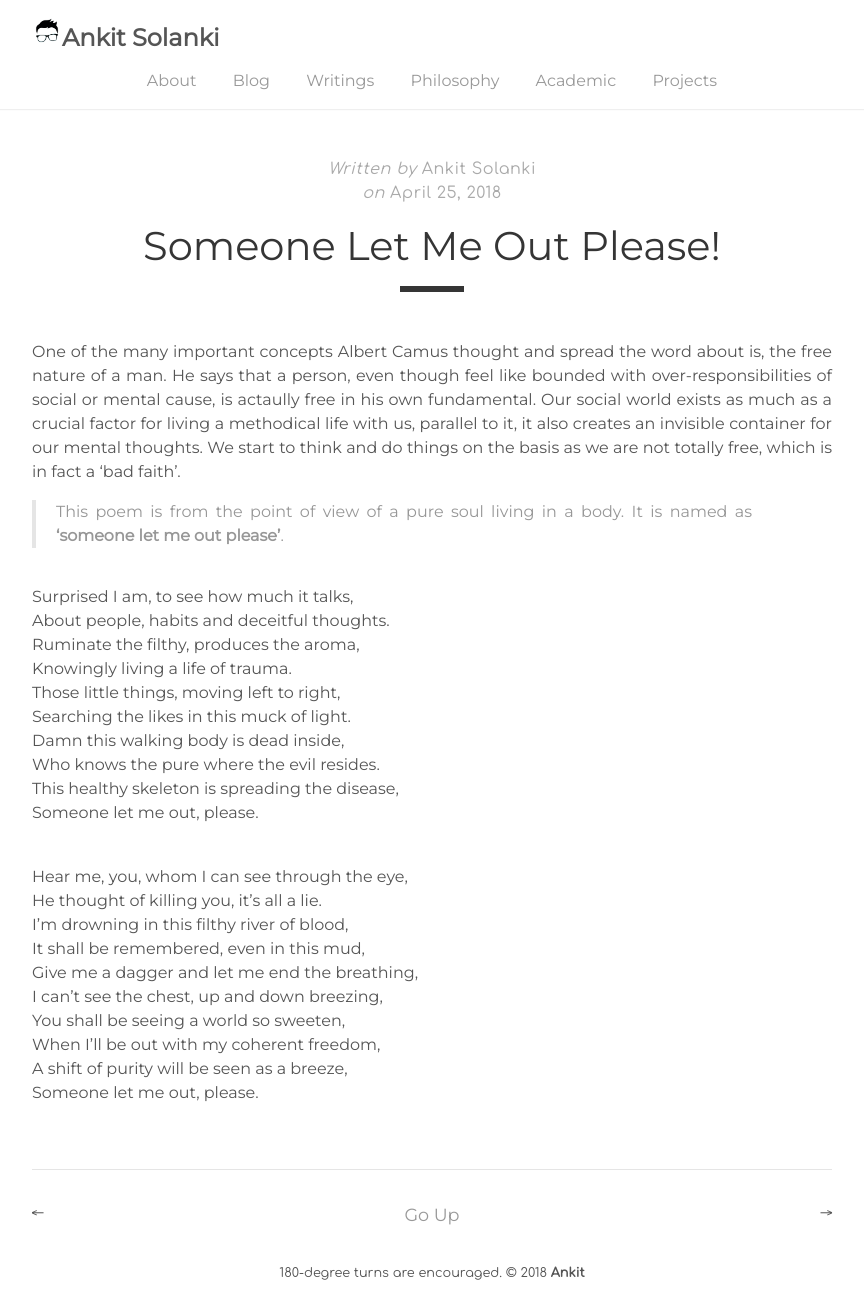
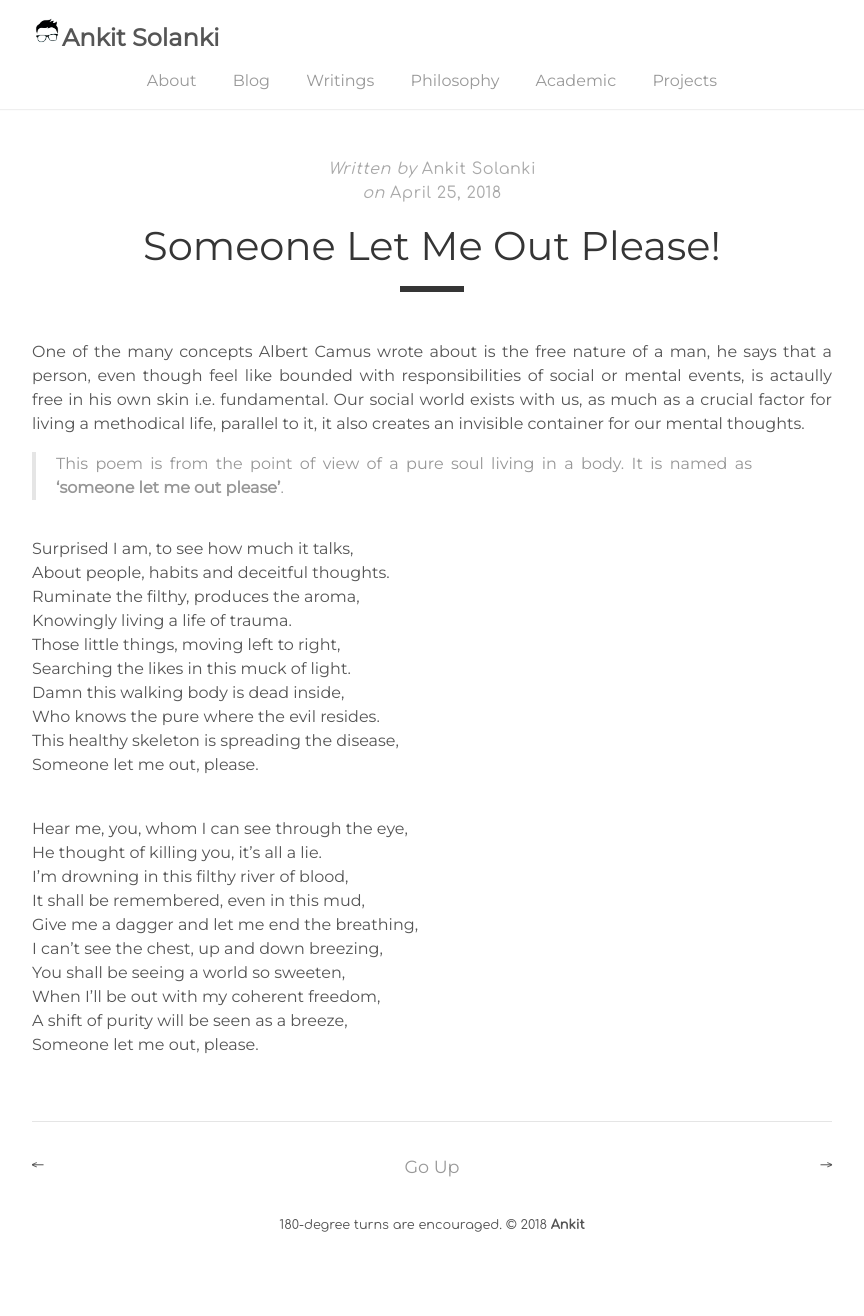
Before and after one commit to hammackj/spacetime, a Jekyll site: the page built from _posts/writings/2018-04-25-Someone-let-me-out-please.md, in a window 1280 px wide. Shown: the whole page, without its empty margins (208-1072 px from the left). Built offline with Jekyll 4.4.1, drawn with Linux system fonts in a browser that asks for light colours; nearby versions of some CDN libraries; comment, search, counter and statistics services are not loaded; after the commit the page ends 1268 px from its top, so only the background shows below that.

Commit message:
EDIT: typos in the blog post

```diff
--- a/_posts/writings/2018-04-25-Someone-let-me-out-please.md
+++ b/_posts/writings/2018-04-25-Someone-let-me-out-please.md
@@ -5,7 +5,7 @@ author: "Ankit Solanki"
 permalink: /someoneletmeoutplease/
 ---
 
-One of the many important concepts Albert Camus thought and spread the word about is, the free nature of a man. He says that a person, even though feel like bounded with over-responsibilities of social or mental cause, is actaully free in his own fundamental. Our social world exists as much as a crucial factor for living a methodical life with us, parallel to it, it also creates an invisible container for our mental thoughts. We start to think and do things on the basis as we are not totally free, which is in fact a 'bad faith'.
+One of the many concepts Albert Camus wrote about is the free nature of a man, he says that a person, even though feel like bounded with responsibilities of social or mental events, is actaully free in his own skin i.e. fundamental. Our social world exists with us, as much as a crucial factor for living a methodical life, parallel to it, it also creates an invisible container for our mental thoughts.
 
 > This poem is from the point of view of a pure soul living in a body. It is named as **'someone let me out please'**.
 
```
